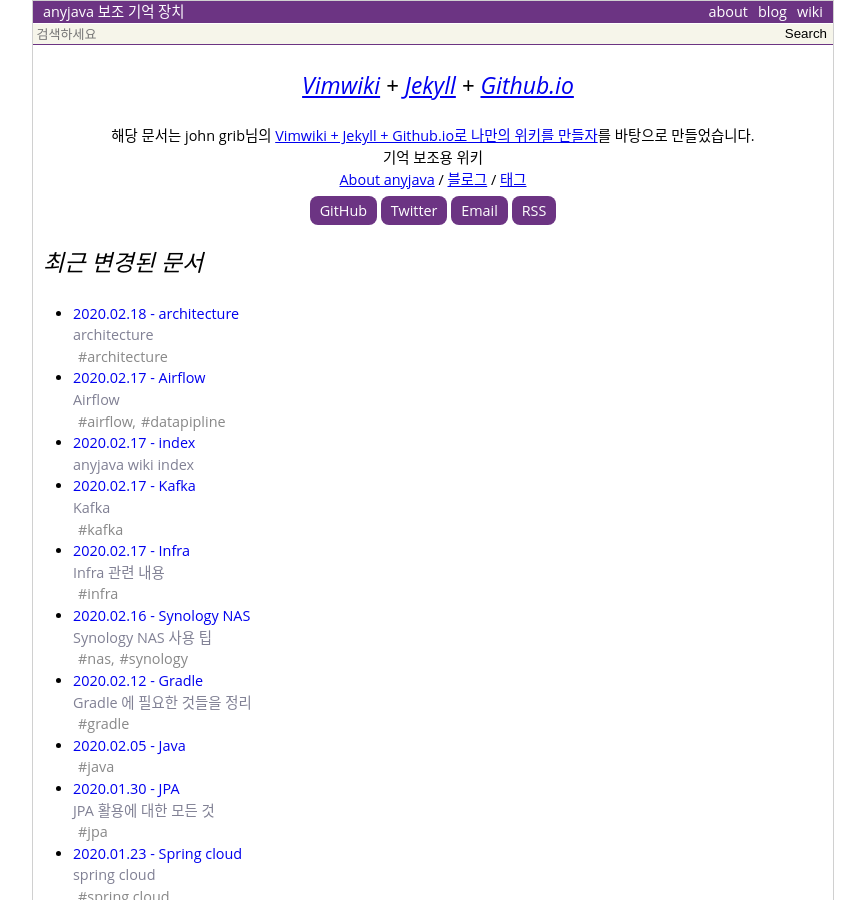
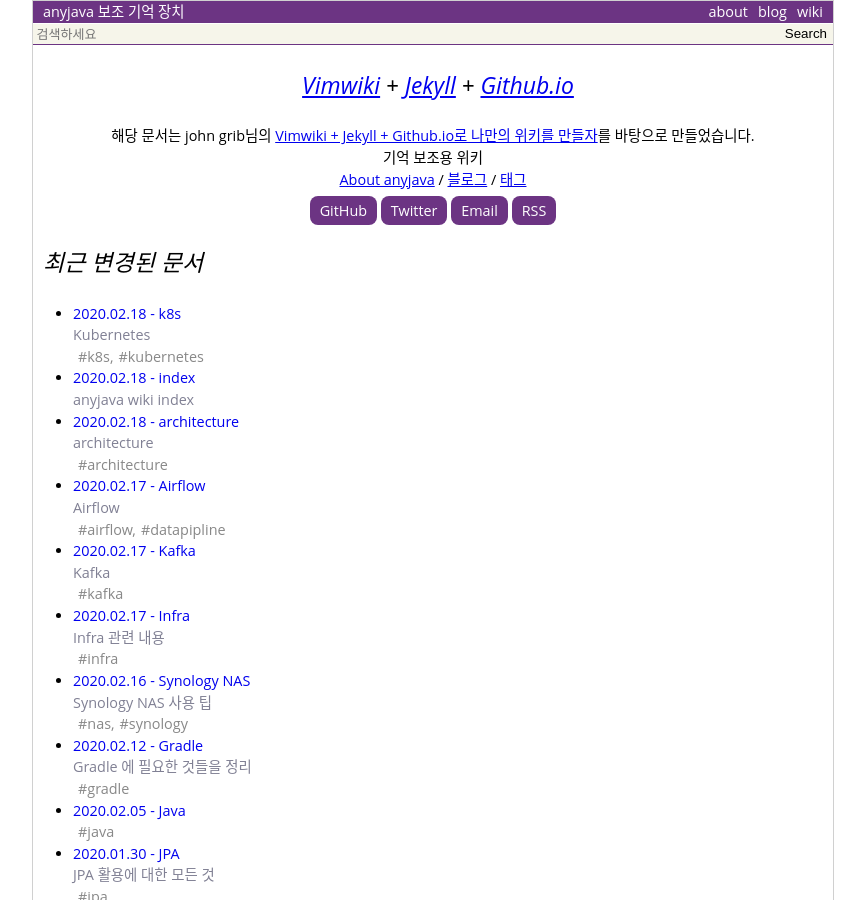
Before and after one commit to anyjava/anyjava.github.io, a Jekyll site: the page built from index.html, in a window 1280 px wide and 900 px high. Shown: the whole window, without its empty margins (207-1072 px from the left). Built offline with Jekyll 4.4.1, drawn with Linux system fonts in a browser that asks for light colours; some of the changed text lies outside the part shown.

Commit message:
ADD k8s.md

```diff
--- a/_data/tagList.yml
+++ b/_data/tagList.yml
@@ -36,9 +36,11 @@
 - junit
 - 'jvm,'
 - jwt
+- 'k8s,'
 - kafka
 - kotlin
 - 'kotlin,kia,kotlin'
+- kubernetes
 - linux
 - logstash
 - 'ms-sql,'
--- a/_data/tagMap.yml
+++ b/_data/tagMap.yml
@@ -87,6 +87,10 @@
     - {fileName: Jvm}
 jwt:
     - {fileName: JWT}
+'k8s,':
+    - {fileName: k8s}
+kubernetes:
+    - {fileName: k8s}
 kafka:
     - {fileName: Kafka}
 kotlin:
--- a/_wiki/index.md
+++ b/_wiki/index.md
@@ -3,7 +3,7 @@
 title   : index
 summary : anyjava wiki index
 date    : 2018-08-15 19:41:36 +0900
-updated : 2020-02-17 17:44:11 +0900
+updated : 2020-02-18 14:45:21 +0900
 tags    :
 toc     : true
 public  : true
@@ -59,6 +59,7 @@
 * [[Infra]]
   * [[Kafka]]
   * [[Airflow]]
+  * [[k8s]]
 * [[CodeReview]]
 * [[Synology]]
 
```
Also changed, not shown: _data/pageMap.yml (+11 -3 lines), _wiki/k8s.md (added, +21 -0 lines).
